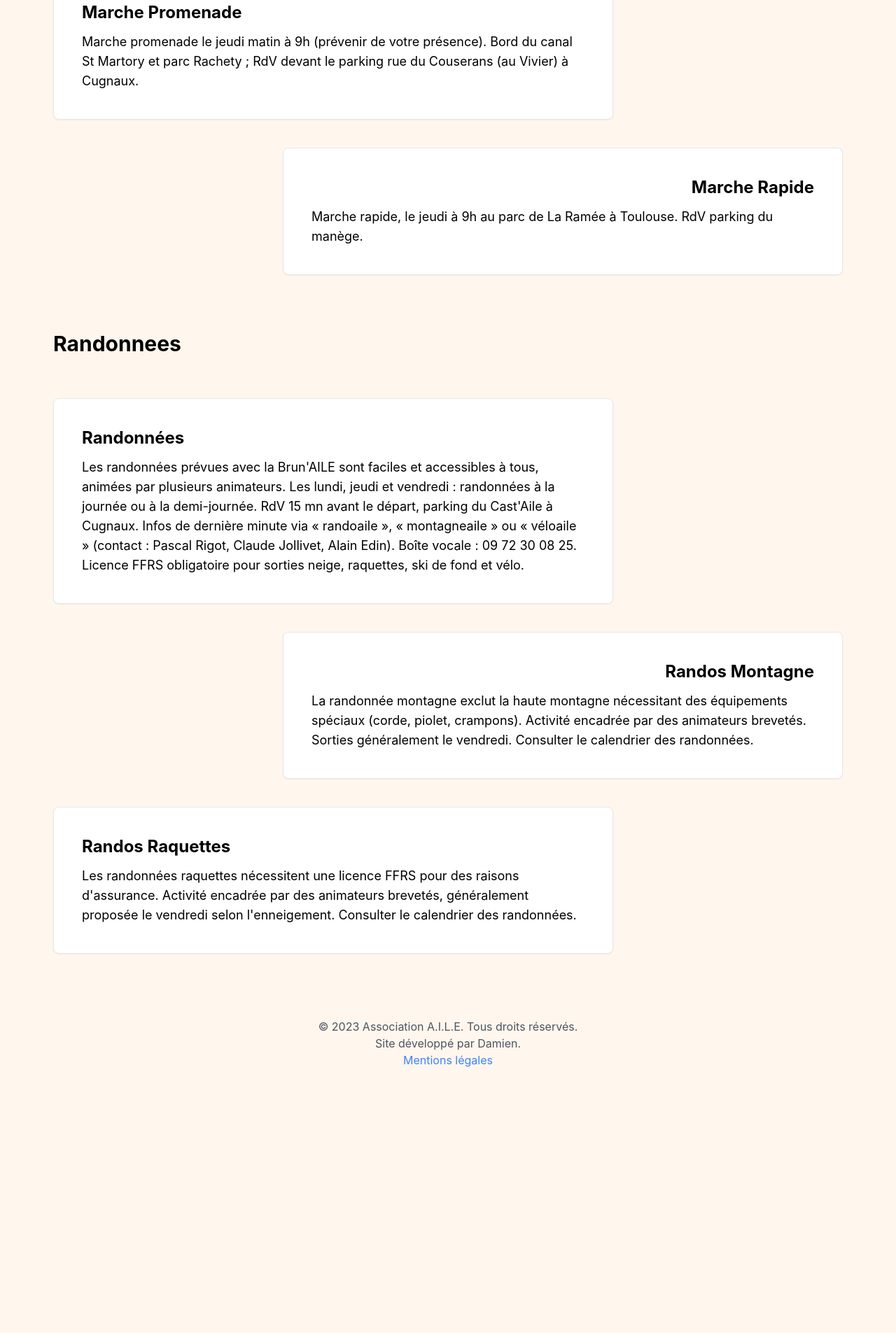
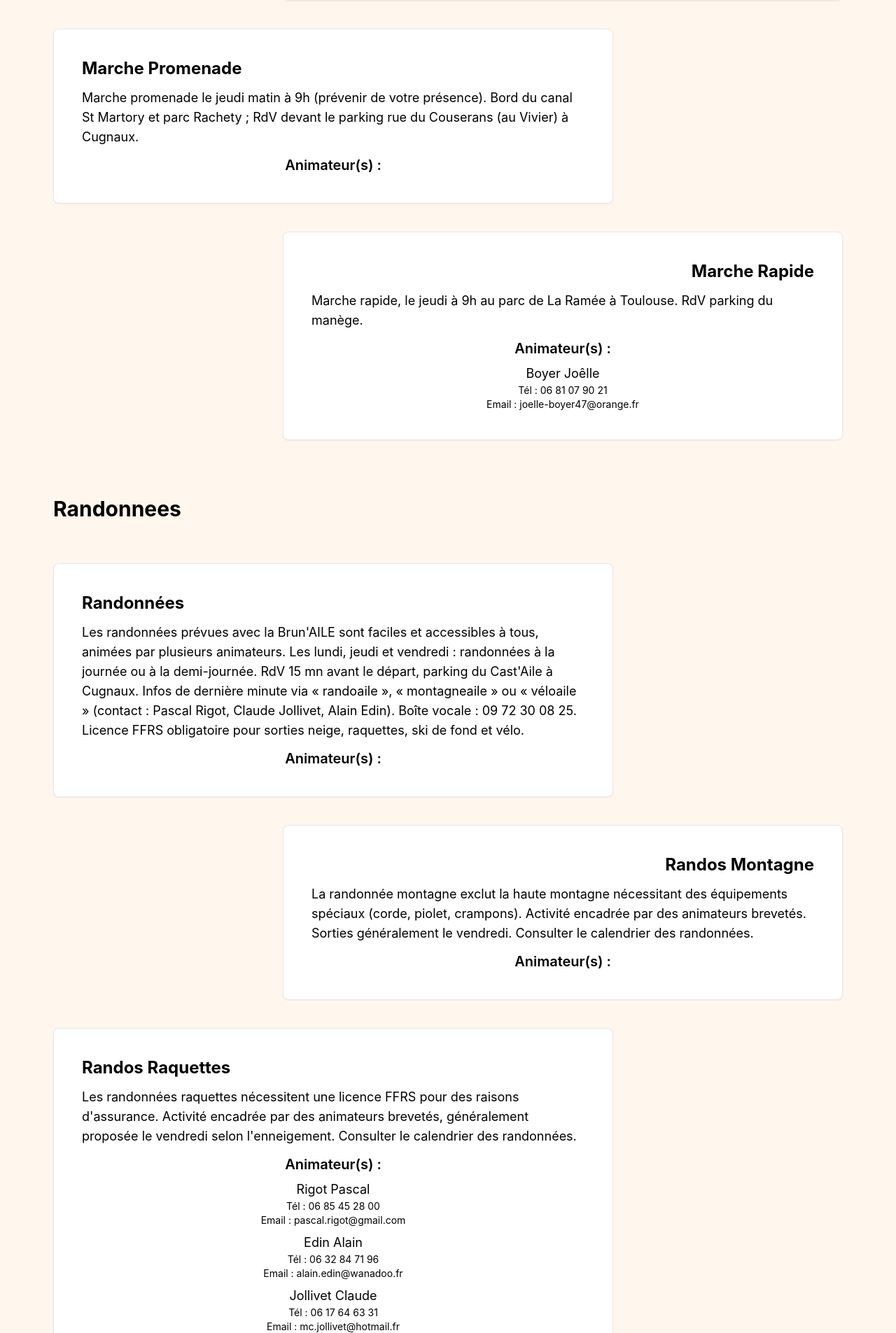
Before and after one commit to kurogami20/Aile_damien, a PHP site: page /index.php?page=art&categorie=art_plastique in a window 1280 px wide. Shown: the part 1017-2922 px from the top of the page at 70% size. Before the commit the page ends 2542 px from the top, so only its background shows below. Run offline with PHP 8.4, Linux system fonts and the light colour scheme; data that the repository does not hold is empty; some libraries are stand-ins or nearby versions.

Commit message:
toute les données des animateur par activité sont maintenant correctement recuperable

```diff
--- a/backend/models/dataMapper.php
+++ b/backend/models/dataMapper.php
@@ -169,7 +169,7 @@ require 'dataBase.php';
 
         // * page activités
     //  fonction de récuperation des animateurs
-    function getAnimFromActivity($activiteName){
+    function getAnimFromActivity($activiteId){
 
         // fonction de récupération des info des animateurs de l'activité
         function getAnimInfoActivity($fullName){
@@ -184,19 +184,19 @@ require 'dataBase.php';
         }
 
         // fonction de récuperation des nom et prenom des animateurs du bureau de la table activite
-        function getAnimFromActivityForActivity($names){
+        function getAnimFromActivityForActivity($ids){
             $result=[];
-            foreach ($names as $name) {
+            foreach ($ids as $id) {
                 global $connexion;
 
-                $req = "SELECT * FROM activite WHERE activite_nom = ?";
+                $req = "SELECT * FROM activite WHERE id = ?";
 
                 // on prépare la fonction pour éviter les injections SQL
                 $stmt = mysqli_prepare($connexion, $req);
                 if ($stmt === false) {
                     throw new Exception("Failed to prepare SQL statement.");
                 }
-                mysqli_stmt_bind_param($stmt, "s", $name);
+                mysqli_stmt_bind_param($stmt, "i", $id);
                 mysqli_stmt_execute($stmt);
                 $res = mysqli_stmt_get_result($stmt);
 
@@ -227,7 +227,7 @@ require 'dataBase.php';
                 mysqli_stmt_close($stmt);            }
           return $result;
         }
-        $result = getAnimFromActivityForActivity($activiteName);
+        $result = getAnimFromActivityForActivity($activiteId);
         return $result ? $result : ["vide"];
 
         }
--- a/data/activitesTableaux/rando.php
+++ b/data/activitesTableaux/rando.php
@@ -3,14 +3,7 @@
 
 $titrePage= "Randonnée et Marche";
 
-$activiteNom=[
-    'Marche à la Ramée',
-    'Marche Nordique',
-    'Marche Promenade',
-    'Randonnées',
-    'Randos Montagne',
-    'Randos Raquettes'
-];
+$activiteId=[42,41,44,40,51,];
 
 // $animateurs= getAnimFromActivity($activiteNom);
 
@@ -81,8 +74,52 @@ $activiteInfo = [
             ],
             [
                 "titre" => "Randos Raquettes",
-                "description" => "Les randonnées raquettes nécessitent une licence FFRS pour des raisons d'assurance. Activité encadrée par des animateurs brevetés, généralement proposée le vendredi selon l'enneigement. Consulter le calendrier des randonnées."
-            ]
+                "description" => "Les randonnées raquettes nécessitent une licence FFRS pour des raisons d'assurance. Activité encadrée par des animateurs brevetés, généralement proposée le vendredi selon l'enneigement. Consulter le calendrier des randonnées.",
+                "animateur" => [
+                        [
+                            "anim_nom" => "Rigot",
+                            "anim_prenom" => "Pascal",
+                            "anim_telfixe" => "05 61 06 57 13",
+                            "anim_telmob" => "06 85 45 28 00",
+                            "anim_boitemail" => "pascal.rigot@gmail.com"
+                        ],
+                        [
+                            "anim_nom" => "Edin",
+                            "anim_prenom" => "Alain",
+                            "anim_telfixe" => "",
+                            "anim_telmob" => "06 32 84 71 96",
+                            "anim_boitemail" => "alain.edin@wanadoo.fr"
+                        ],
+                        [
+                            "anim_nom" => "Jollivet",
+                            "anim_prenom" => "Claude",
+                            "anim_telfixe" => "05 61 07 41 75",
+                            "anim_telmob" => "06 17 64 63 31",
+                            "anim_boitemail" => "mc.jollivet@hotmail.fr"
+                        ],
+                        [
+                            "anim_nom" => "Le Gall",
+                            "anim_prenom" => "Daniel",
+                            "anim_telfixe" => "05 61 92 75 66",
+                            "anim_telmob" => "06 28 06 89 93",
+                            "anim_boitemail" => "daniel31.legall@free.fr"
+                        ],
+                        [
+                            "anim_nom" => "Roulland",
+                            "anim_prenom" => "Francis",
+                            "anim_telfixe" => "05 61 07 54 54",
+                            "anim_telmob" => "06 85 78 75 43",
+                            "anim_boitemail" => "francis.roulland@orange.fr"
+                        ],
+                        [
+                            "anim_nom" => "Sigur",
+                            "anim_prenom" => "Daniel",
+                            "anim_telfixe" => "",
+                            "anim_telmob" => "06 70 79 80 21",
+                            "anim_boitemail" => "sigur.daniel@orange.fr"
+                        ]
+                    ]
+                ]
 
                      ]
 
--- a/views/indexActivites.php
+++ b/views/indexActivites.php
@@ -1,8 +1,8 @@
 <?php
 require_once './utils/routerActiviteIndex.php';
 require_once './backend/models/dataMapper.php';
-
-// $animateurs = getAnimFromActivity($activiteNom);
+$animateur = getAnimFromActivity($activiteId);
+$globalIndex = 0;
 ?>
 
 <!-- drawer init and show -->
@@ -48,7 +48,7 @@ require_once './backend/models/dataMapper.php';
 
 <h2 class="text-5xl text-center capitalize font-bold"><?= $titrePage?></h2>
 
-        <?php foreach ($activiteInfo as $info) : ?>
+        <?php ; foreach ($activiteInfo as $info) : ;?>
             <section class="flex flex-col gap-15  w-full">
                 <h3 class="text-3xl capitalize font-bold " id="<?= htmlspecialchars($info['titre']) ?>"><?= htmlspecialchars($info['titre']) ?></h3>
                 <div class="flex flex-col gap-10">
@@ -57,20 +57,45 @@ require_once './backend/models/dataMapper.php';
                         <h2 class="title text-2xl font-bold"id="<?= htmlspecialchars($activite['titre']) ?>" class="text-xl font-semibold mb-2"><?= htmlspecialchars($activite['titre']) ?></h2>
                         <div class="card-content flex flex-col items-center gap-3">
                             <p class="text-lg "><?= htmlspecialchars($activite['description']) ?></p>
+                            <?php  if( is_array($activite['animateur'])){?>
+                            <div class="animateur flex flex-col items-center gap-2">
+                                <h3 class="text-xl font-semibold">Animateur(s) :</h3>
+                                <?php foreach ($activite['animateur'] as $anim) : ?>
+                                    <div class="animateur-info flex flex-col items-center">
+                                        <p class="text-lg"><?= htmlspecialchars($anim['anim_nom']) ?> <?= htmlspecialchars($anim['anim_prenom']) ?></p>
+                                        <p class="text-sm">Tél : <?= htmlspecialchars($anim['anim_telmob']) ?></p>
+                                        <p class="text-sm">Email : <?= htmlspecialchars($anim['anim_boitemail']) ?></p>
+                                    </div>
+                                <?php endforeach; ?>
+                            </div>
+                                    <?php } else {
+                                        $animateur
+                                         ?>
+                                        <div class="animateur flex flex-col items-center gap-2">
+                                            <h3 class="text-xl font-semibold">Animateur(s) :</h3>
+                                            <?php if(isset($animateur[$globalIndex]) && !empty($animateur[$globalIndex])){ ?>
+                                            <?php foreach ($animateur[$globalIndex] as $anim) : ?>
+                                                <div class="animateur-info flex flex-col items-center">
+                                                    <p class="text-lg"><?= htmlspecialchars($anim['anim_nom']) ?> <?= htmlspecialchars($anim['anim_prenom']) ?></p>
+                                                    <p class="text-sm">Tél : <?= htmlspecialchars($anim['anim_telmob']) ?></p>
+                                                    <p class="text-sm">Email : <?= htmlspecialchars($anim['anim_boitemail']) ?></p>
+                                                </div>
+                                            <?php endforeach; ?>
+                                            <?php $globalIndex++; ?>
+                                            <?php } ?>
+                                        </div>
+                                    <?php } ?>
+                        </div>
+                    </article>
 
-                                </div>
-                            </article>
                         <?php endforeach; ?>
                         </div>
                     </section>
-                <?php endforeach; ?>
+        <?php endforeach; ?>
 
 
 </section>
 
 <script>
-    const arrayAnim = <?= json_encode(getAnimFromActivity($activiteNom)) ?>;
-    const activiteNom = <?= json_encode($activiteNom) ?>;
-    console.log(arrayAnim);
-    console.log(activiteNom);
+
 </script>
```
